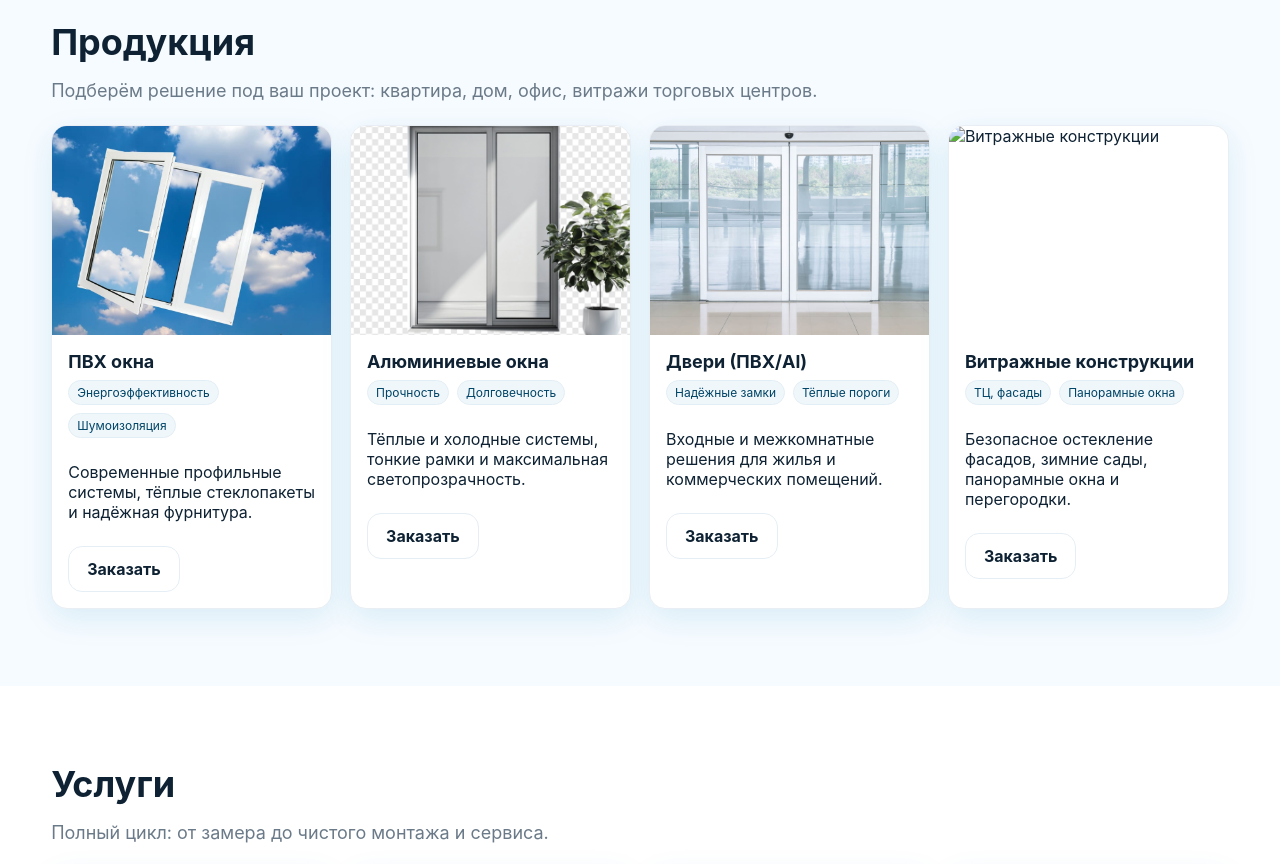
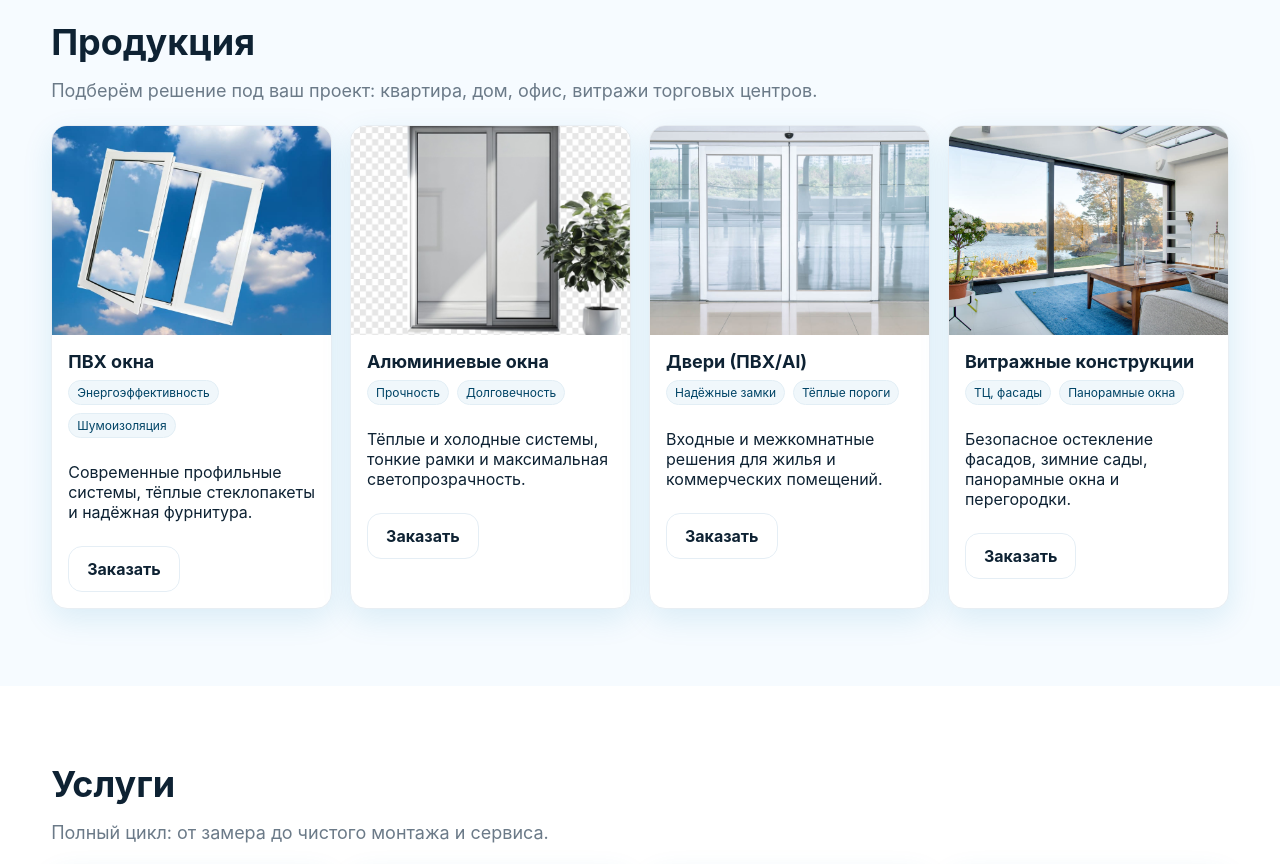
Before and after one commit to issatayski/tereze, a plain HTML site: page index.html in a window 1280 px wide. Shown: the part 880-1744 px from the top of the page. Drawn offline with Linux system fonts and the light colour scheme; grey boxes are pictures that could not be loaded.

Commit message:
Update index.html

```diff
--- a/index.html
+++ b/index.html
@@ -114,7 +114,7 @@
           </div>
         </article>
         <article class="card">
-          <div class="thumb"><img src="img/vitrazh" alt="Витражные конструкции"></div>
+          <div class="thumb"><img src="img/vitrazh.jpg" alt="Витражные конструкции"></div>
           <div class="body">
             <h3>Витражные конструкции</h3>
             <div class="badges">
```
